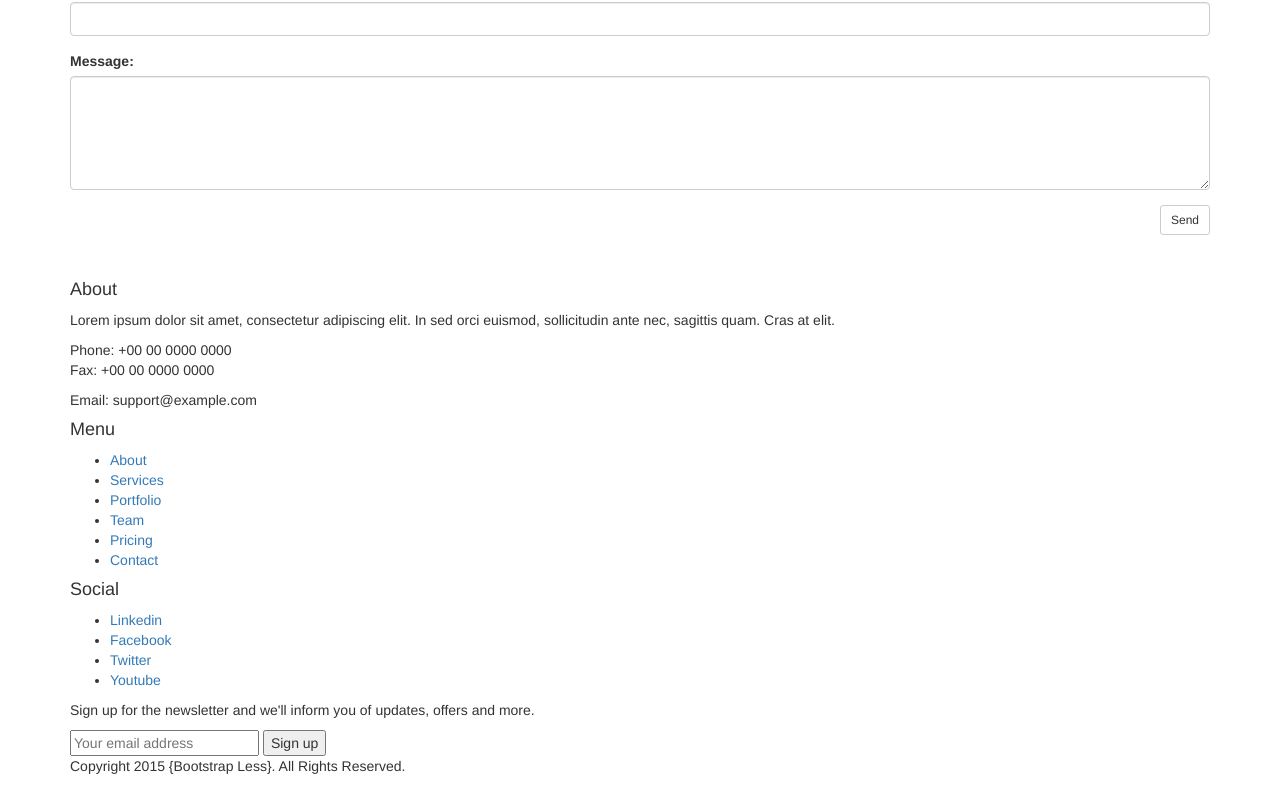
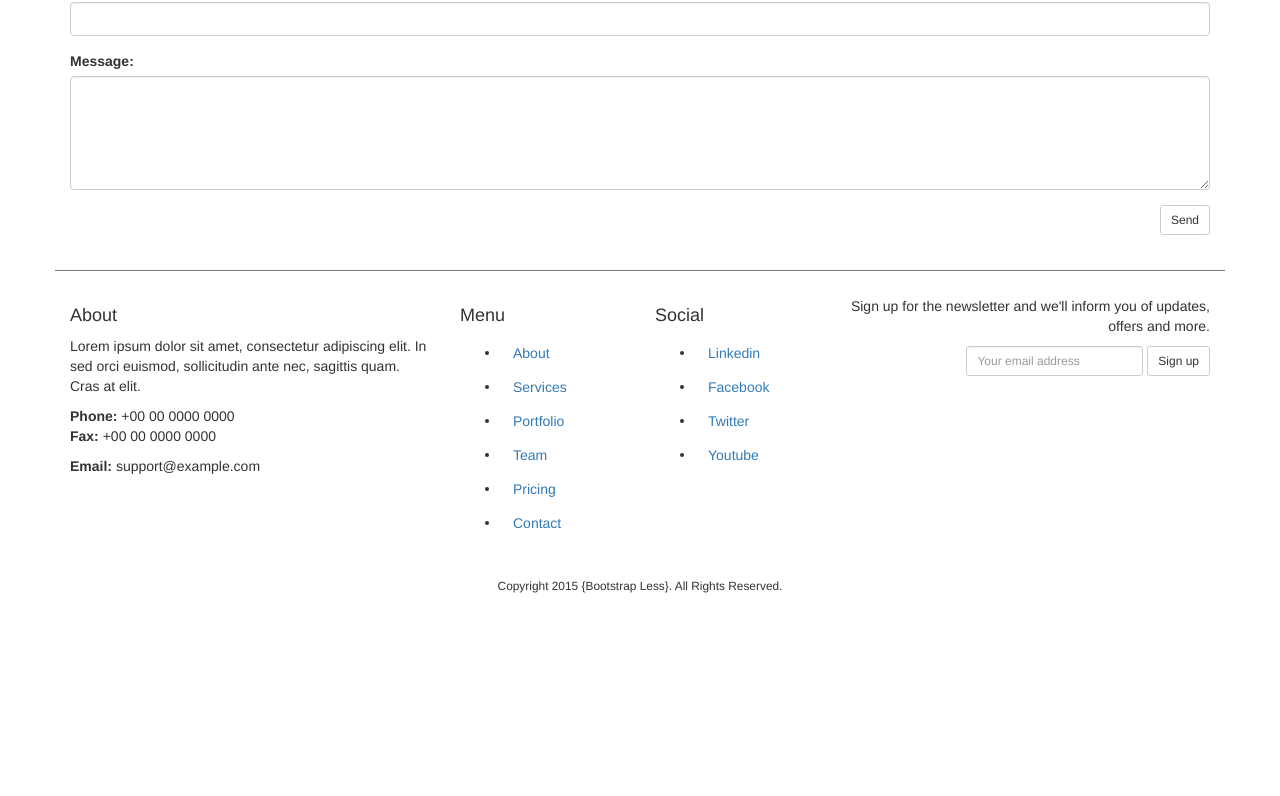
Before and after one commit to silvaleonardo/learn-bootstrap-less, a website: page dev/index.html in a window 1280 px wide. Shown: the part 3411-4207 px from the top of the page. After the commit the page ends 4026 px from the top, so only its background shows below. Drawn offline with nearby package versions, Linux system fonts and the light colour scheme.

Commit message:
Footer inserido nos padroes Bootstrap

```diff
--- /dev/null
+++ b/dev/assets/stylesheets/less/footer.less
@@ -0,0 +1,43 @@
+// footer
+
+.ms-footer {
+  border-top: 1px solid @gray-light;
+
+  section:last-child {
+    &:extend(.text-center);
+  }
+
+    .item {
+      .make-xs-column(12);
+      .make-sm-column(6);
+      .make-md-column(2);
+
+      .margin-top-bottom(10px);
+
+      a {
+        &:extend(.btn);
+        &:extend(.btn-link);
+      }
+
+      form {
+        input {
+          &:extend(.input-sm);
+        }
+
+        button {
+          &:extend(.btn);
+          &:extend(.btn-default);
+          &:extend(.btn-sm);
+        }
+      }
+    }
+
+    .item:first-child,
+    .item:last-child {
+      .make-md-column(4);
+    }
+
+    .item:last-child {
+      &:extend(.text-right);
+    }
+}
--- a/dev/assets/stylesheets/less/style.less
+++ b/dev/assets/stylesheets/less/style.less
@@ -22,3 +22,4 @@
 @import 'team';
 @import 'pricing';
 @import 'contact';
+@import 'footer';
--- a/dev/index.html
+++ b/dev/index.html
@@ -221,17 +221,17 @@
   </section><!-- #contact -->
 
   <footer class="ms-footer" role="contentinfo">
-    <section>
-      <div>
+    <section class="box-content">
+      <div class="item">
         <h4>About</h4>
         <p>Lorem ipsum dolor sit amet, consectetur adipiscing elit. In sed orci euismod, sollicitudin ante nec, sagittis quam. Cras at elit.</p>
         <p>
-          Phone: +00 00 0000 0000<br>
-          Fax: +00 00 0000 0000
+          <strong>Phone:</strong> +00 00 0000 0000<br>
+          <strong>Fax:</strong> +00 00 0000 0000
         </p>
-        <p>Email: support@example.com</p>
+        <p><strong>Email:</strong> support@example.com</p>
       </div>
-      <div>
+      <div class="item">
         <h4>Menu</h4>
         <ul>
           <li><a href="#">About</a></li>
@@ -242,7 +242,10 @@
           <li><a href="#">Contact</a></li>
         </ul>
       </div>
-      <div>
+
+      <div class="clearfix visible-sm-block"></div>
+
+      <div class="item">
         <h4>Social</h4>
         <ul>
           <li><a href="#">Linkedin</a></li>
@@ -251,14 +254,16 @@
           <li><a href="#">Youtube</a></li>
         </ul>
       </div>
-      <div>
+      <div class="item">
         <p>Sign up for the newsletter and we'll inform you of updates, offers and more.</p>
-        <input type="text" placeholder="Your email address">
-        <button type="submit">Sign up</button>
+        <form class="form-inline">
+          <input type="text" placeholder="Your email address" class="form-control">
+          <button type="submit">Sign up</button>
+        </form>
       </div>
+    </section>
     <section>
-    <section>
-      Copyright 2015 {Bootstrap Less}. All Rights Reserved.
+      <small>Copyright 2015 {Bootstrap Less}. All Rights Reserved.</small>
     </section>
   </footer><!-- .ms-footer -->
 
```
Also changed, not shown: dev/assets/stylesheets/style.css.
